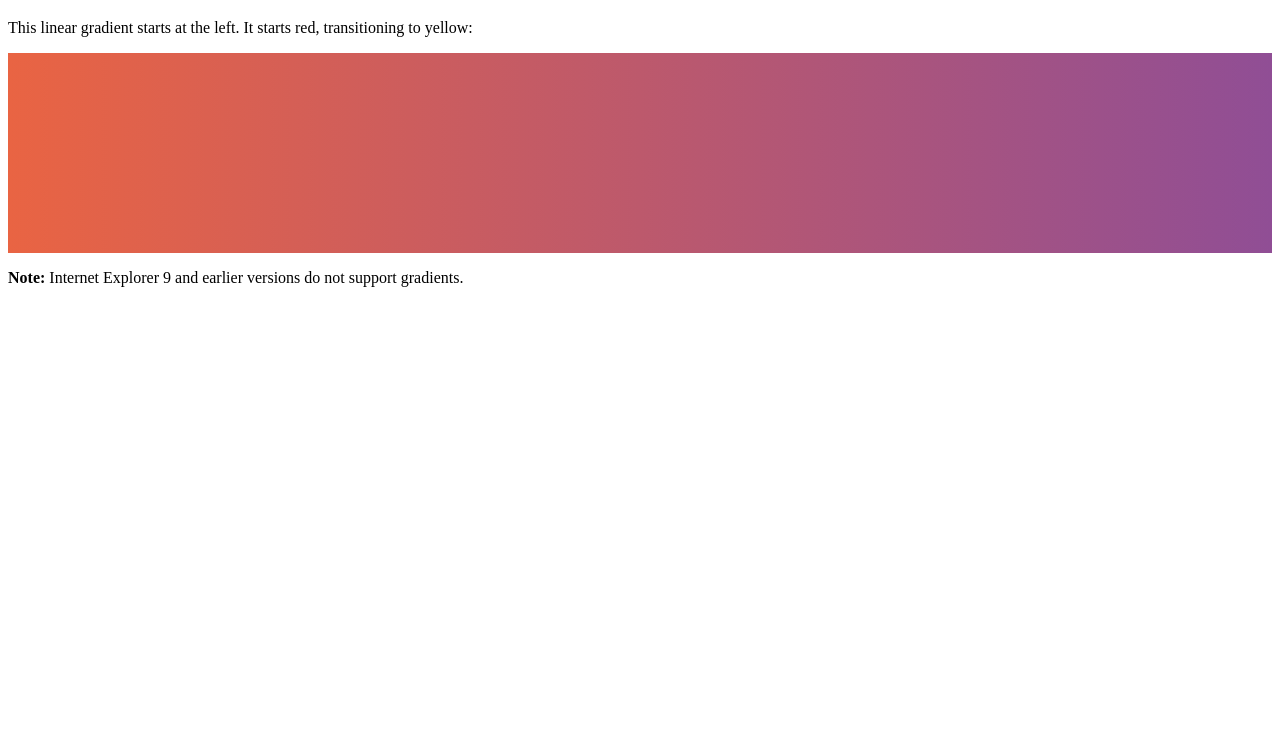
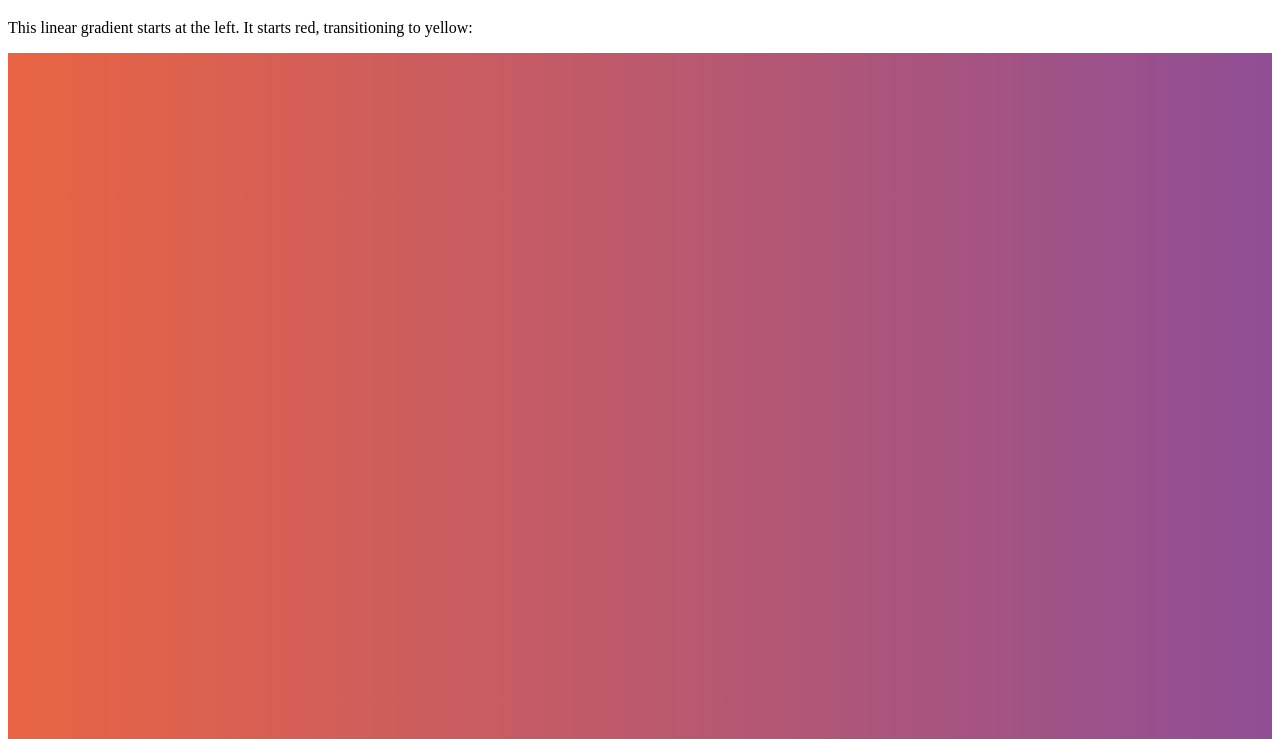
Before and after one commit to frutbn/frut.games, a plain HTML site: page index.html in a window 1280 px wide. Shown: the part 61-800 px from the top of the page. Drawn offline with Linux system fonts and the light colour scheme.

Commit message:
Update index.html

```diff
--- a/index.html
+++ b/index.html
@@ -3,7 +3,7 @@
 <head>
 <style>
 #grad1 {
-  height: 200px;
+  height: 1080px;
   background-color: red; /* For browsers that do not support gradients */
   background-image: linear-gradient(to right, #e96443 , #904e95); /* Standard syntax (must be last) */
 }
```
